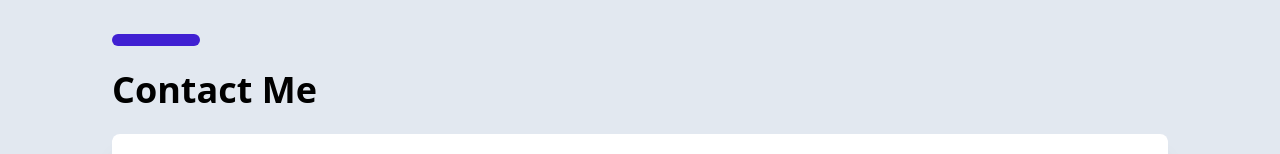
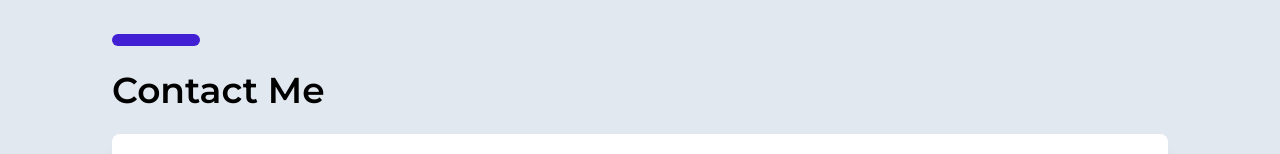
Before and after one commit to tayuprosper/portfolio, a Next.js app: page / in a window 1280 px wide. Shown: the part 1639-1793 px from the top of the page. Built offline with nearby package versions, Linux system fonts and the light colour scheme.

Commit message:
Update contacts.jsx

```diff
--- a/src/components/contact/contacts.jsx
+++ b/src/components/contact/contacts.jsx
@@ -2,7 +2,9 @@ import React from 'react'
 import { FontAwesomeIcon } from '@fortawesome/react-fontawesome'
 import {faAmbulance} from '@fortawesome/free-solid-svg-icons'
 import Link from 'next/link';
+import { Montserrat } from 'next/font/google'
 import { Facebook } from 'fontawesome';
+const monteserat = Montserrat({weight: '600',subsets: ['cyrillic']})
 export default function Contacts() {
     const phoneNumber = '+237673290032'; // Replace with the recipient's phone number
     const message = "Hello, Tayu, i've seen your'e portfolio and i would like to work with you on my next project"; // Replace with the pre-filled message
@@ -14,7 +16,7 @@ export default function Contacts() {
   return (
     <div className='mx-[3rem] lg:mx-[7rem] my-20' id='contact'>
         <div className="line bg-[#4020d2] h-3 rounded-lg w-1/12 "></div>
-        <h1 className='text-4xl my-6 font-extrabold'>Contact Me</h1>
+        <h1 className={`${monteserat.className} text-4xl my-6 font-extrabold`}>Contact Me</h1>
         <div className="projects flex  justify-evenly gap-4">
             <div className="rounded-lg h-fit flex flex-col lg:flex-row shadow-xl w-full gap-7 bg-white p-4 lg:justify-between">
                 <div className="x flex flex-col items-center hover:cursor-pointer hover:scale-110">
```
